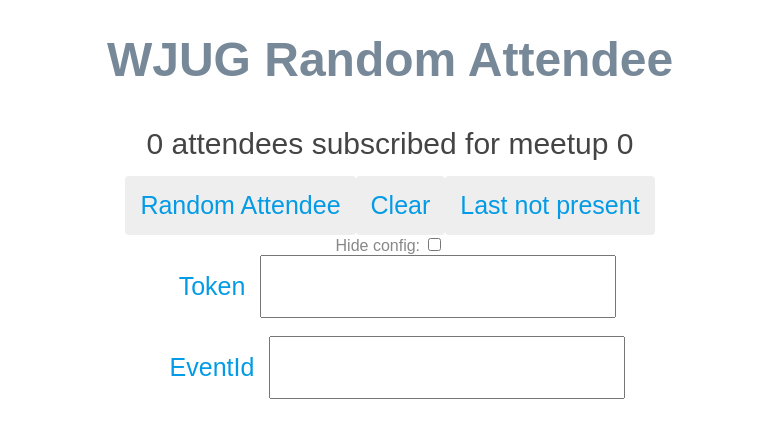
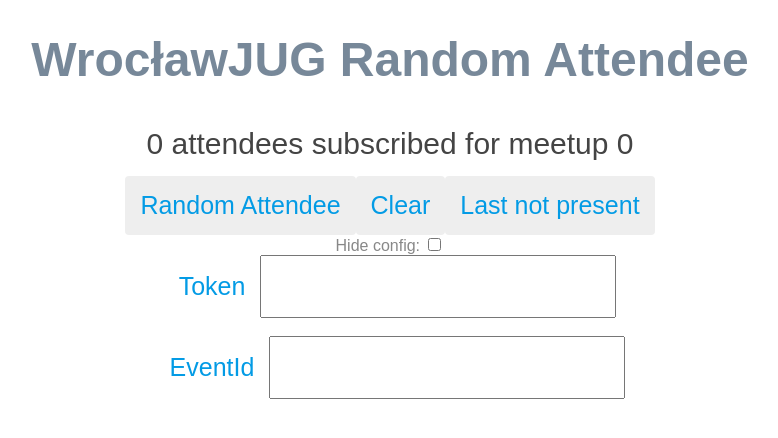
Before and after one commit to wroclawjug/wjug-random-attendee, an Angular app: page / in a window 1280 px wide. Shown: the top 438 px of the page, without its empty margins (250-1028 px from the left). Built offline with nearby package versions, Linux system fonts and the light colour scheme.

Commit message:
WJUG -> WrocławJUG

```diff
--- a/src/app/app.component.html
+++ b/src/app/app.component.html
@@ -1,2 +1,2 @@
-<h1>WJUG Random Attendee</h1>
+<h1>WrocławJUG Random Attendee</h1>
 <attendees>ha</attendees>
--- a/src/app/attendees/attendees.service.ts
+++ b/src/app/attendees/attendees.service.ts
@@ -4,7 +4,7 @@
 import {Attendee} from "./attendee";
 
 let and = '&';
-let wjugUrlBase = 'https://api.meetup.com/Warszawa-JUG/events/';
+let wjugUrlBase = 'https://api.meetup.com/WroclawJUG/events/';
 let attendance = '/attendance?';
 let apiKey = 'key=';
 let jsonpCallback = 'callback=JSONP_CALLBACK';
--- a/src/index.html
+++ b/src/index.html
@@ -1,7 +1,7 @@
 <!DOCTYPE html>
 <html>
   <head>
-    <title>WJUG Random Attendee</title>
+    <title>WrocławJUG Random Attendee</title>
     <base href="/">
     <meta charset="UTF-8">
     <meta name="viewport" content="width=device-width, initial-scale=1">
```
Also changed, not shown: 1 other file (tests, documents, lock files or other folders).
